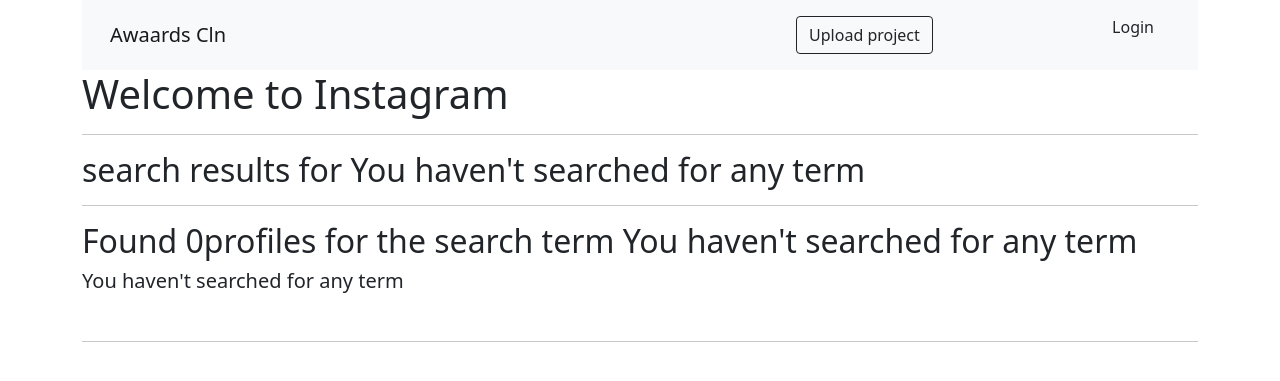
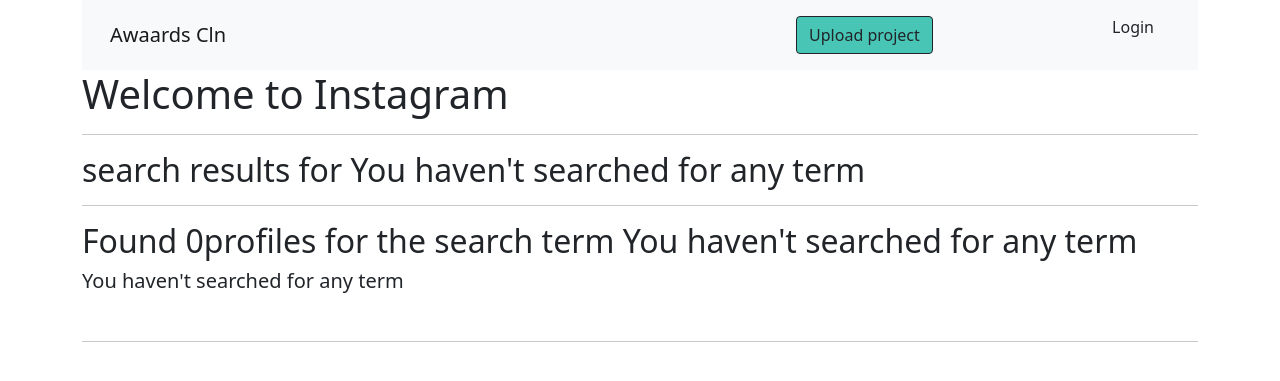
Before and after one commit to wanjugu96/neighborhood-watch, a Django app: page /search in a window 1280 px wide. Shown: the top 381 px of the page. Run offline with Django 3.2, Linux system fonts and the light colour scheme; some libraries are stand-ins or nearby versions.

Commit message:
adding final styling

```diff
--- a/InstagramApp/static/css/index.css
+++ b/InstagramApp/static/css/index.css
@@ -6,6 +6,10 @@
     display: flex;
     justify-content: center;
     align-items: center;
+}
+
+.thenav {
+    background-color: #49c5b6;
 }
 
 .profbio {
--- a/InstagramApp/templates/base.html
+++ b/InstagramApp/templates/base.html
@@ -26,8 +26,8 @@
   <body>
     <div class="container">
       {% block navbar %}
-      <nav class="navbar navbar-expand-lg navbar-light bg-light">
-        <div class="container-fluid">
+      <nav class="navbar navbar-expand-lg navbar-light bg-light ">
+        <div class="container-fluid ">
           <a class="navbar-brand" href="{% url 'uploadimage' %}">Awaards Cln</a>
           <button
             class="navbar-toggler"
@@ -47,7 +47,7 @@
           </div>
         </div>
 <div class="col-sm-3 col-md-3">
-    <button type="button " class="btn  btn-outline-dark" data-bs-toggle="modal" data-bs-target="#exampleModal">
+    <button type="button " class="btn  btn-outline-dark thenav" data-bs-toggle="modal" data-bs-target="#exampleModal">
   Upload project
 
 </button>
--- a/InstagramApp/templates/createProfile.html
+++ b/InstagramApp/templates/createProfile.html
@@ -47,9 +47,9 @@
  <br>
     <h4>Bio : " {{profile.bio}} "</h4>
     <br>
-    <h6> {{profile.id}} followers
+    {% comment %} <h6> {{profile.id}} followers {% endcomment %}
     <span class="ml-3">
-       {{profile.id}} following</h6>
+       {% comment %} {{profile.id}} following</h6> {% endcomment %}
     </span>
      <span class="ml-3">
        {{Allimages|length}} posts</h6>
--- a/InstagramApp/templates/singleimage.html
+++ b/InstagramApp/templates/singleimage.html
@@ -39,12 +39,14 @@
 
  {% for rate in rates  %}
 <h6>
-{{rate.profile.name}}:
+{{rate.profile.name}} Overall Score:
 <span>
-<p>     ~{{rate.total}} ~</p>
+<p>{{rate.total}} </p>
 </span>
 </h6>
+
 {% endfor %}
+
 </div>
 </div>
 </div>
```
Also changed, not shown: InstagramApp/views.py (line endings or trailing spaces).
